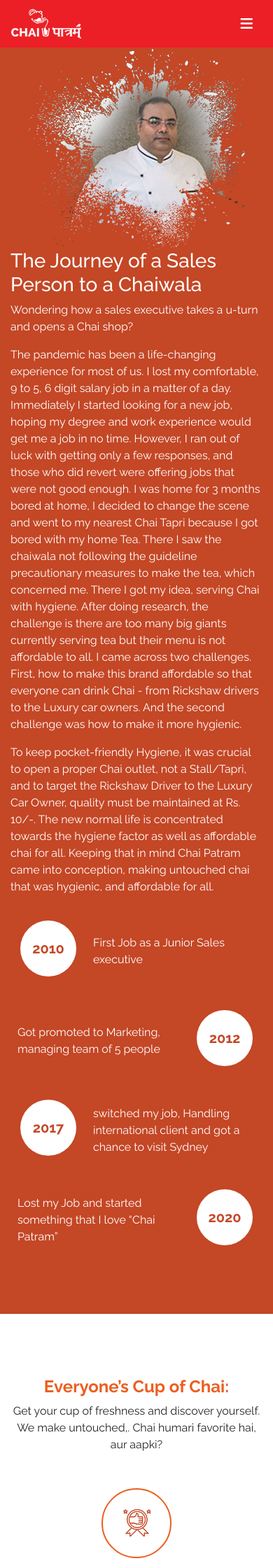
After one commit to Guru707/chai, a PHP site: page /about_us.html in a window 390 px wide. The commit adds this page. Shown: the top 2240 px of the page at 70% size. Run offline with PHP 8.4, Linux system fonts and the light colour scheme; some libraries are stand-ins or nearby versions.

Commit message:
add(about_us page) add about page and fix responsive issue

```diff
--- /dev/null
+++ b/about_us.html
@@ -0,0 +1,271 @@
+<!DOCTYPE html>
+<html lang="en">
+
+<head>
+   <meta charset="UTF-8">
+   <meta name="viewport" content="width=device-width, initial-scale=1.0">
+   <title>Chaipatram</title>
+
+   <link href="https://fonts.googleapis.com/css2?family=Raleway:wght@300;400;500;700;800&display=swap" rel="stylesheet">
+   <link rel="stylesheet" href="css/bootstrap.css">
+   <link rel="stylesheet" href="css/slick.css">
+   <link rel="stylesheet" href="css/slick-theme.css">
+   <link rel="stylesheet" href="css/fancybox.css">
+   <link rel="stylesheet" href="css/icons.css">
+   <link rel="stylesheet" href="css/style.css">
+</head>
+
+<body class="">
+   <header class="header-element mb-2" id="myHeader">
+      <div class="header_top">
+         <nav class="navbar navbar-expand-lg navbar-main">
+
+            <div class="container">
+               <a class="navbar-brand brand-logo" href="index.html"  data-page="anchor1">
+                  <img src="images/footer_logo.png"  class="img-responsive" />
+                  </a>
+               <button class="navbar-toggler text-white" type="button" id="toggle-btn" class="navbar-toggler" type="button">
+                  <i class="fas fa-bars"></i>
+               </button>
+               <div class="collapse navbar-collapse" id="navbarTogglerDemo01">
+                  <ul class="navbar-nav ml-auto mt-2 mt-lg-0" id="menu">
+                     <li class="nav-item ">
+                        <a class="nav-link" href="index.html" data-page="anchor1">Home</a>
+                     </li>
+                     <li class="nav-item">
+                        <a class="nav-link active" href="#" data-page="anchor2">Brand Story</a>
+                     </li>
+                     <li class="nav-item">
+                        <a class="nav-link " href="index.html#anchor3" data-page="anchor3">Stores </a>
+                     </li>
+                     <li class="nav-item">
+                        <a class="nav-link " href="index.html#anchor5" data-page="anchor5">Quote for Franchisee</a>
+                     </li>
+                  </ul>
+               </div>
+               <div class="side_bar">
+                  <a href="#" id="cross" class="text-white"><i class="fas fa-times"></i></a>
+                  <ul class="navbar-nav ml-auto mt-2 mt-lg-0" id="menu">
+                     <li class="nav-item ">
+                        <a class="nav-link " href="index.html" data-page="anchor1">Home</a>
+                     </li>
+                     <li class="nav-item">
+                        <a class="nav-link active" href="about_us.html">Brand Story</a>
+                     </li>
+                     <li class="nav-item">
+                        <a class="nav-link " href="index.html#anchor3" data-page="anchor3">Stores </a>
+                     </li>
+                     <li class="nav-item">
+                        <a class="nav-link " href="index.html#anchor5" data-page="anchor5">Quote for Franchisee</a>
+                     </li>
+                  </ul>
+               </div>
+            </div>
+         </nav>
+      </div>
+   </header>
+
+   <section class="about-element equal-p" id="anchor2">
+      <div class="container">
+         <div class="row">
+            <div class="col-lg-4 col-md-6">
+               <div class="about-img">
+                  <img src="images/owner.png" alt="" class="img-responsive">
+               </div>
+            </div>
+            <div class="col-lg-8 col-md-6">
+               <div class="about-content">
+                  <h3 class="text-white font-500">The Journey of a Sales Person to a Chaiwala</h3>
+                  <p class="text-white">Wondering how a sales executive takes a u-turn and opens a Chai shop? </p>
+                  <p class="text-white">The pandemic has been a life-changing experience for most of us. I lost my
+                     comfortable, 9 to 5, 6 digit salary job in a matter of a day. Immediately I started looking for a
+                     new job, hoping my degree and work experience would get me a job in no time. However, I ran out of
+                     luck with getting only a few responses, and those who did revert were offering jobs that were not
+                     good enough. I was home for 3 months bored at home, I decided to change the scene and went to my
+                     nearest Chai Tapri because I got bored with my home Tea. There I saw the chaiwala not following the
+                     guideline precautionary measures to make the tea, which concerned me. There I got my idea, serving
+                     Chai with hygiene. After doing research, the challenge is there are too many big giants currently
+                     serving tea but their menu is not affordable to all. I came across two challenges. First, how to
+                     make this brand affordable so that everyone can drink Chai - from Rickshaw drivers to the Luxury
+                     car owners. And the second challenge was how to make it more hygienic.</p>
+
+                  <p class="text-white">To keep pocket-friendly Hygiene, it was crucial to open a proper Chai outlet,
+                     not a Stall/Tapri, and to target the Rickshaw Driver to the Luxury Car Owner, quality must be
+                     maintained at Rs. 10/-. The new normal life is concentrated towards the hygiene factor as well as
+                     affordable chai for all. Keeping that in mind Chai Patram came into conception, making untouched
+                     chai that was hygienic, and affordable for all.</p>
+               </div>
+            </div>
+         </div>
+      </div>
+      <div class="yearly_work">
+         <div class="container">
+            <div class="row">
+               <div class="col-lg-3">
+                  <div class="yearly_box">
+                     <h5 class="yearly_circle"><span>2010</span></h5>
+                     <p class="text-white">First Job as a Junior Sales executive
+                     </p>
+                  </div>
+               </div>
+               <div class="col-md-3">
+                  <div class="yearly_box">
+                     <p class="text-white yearly-content-mid">Got promoted to Marketing, managing team of 5 people</p>
+                     <h5 class="yearly_circle"><span>2012</span></h5>
+                  </div>
+               </div>
+               <div class="col-md-3">
+                  <div class="yearly_box">
+                     <h5 class="yearly_circle"><span>2017</span></h5>
+                     <p class="text-white">switched my job, Handling international client and got a chance to visit
+                        Sydney
+                     </p>
+                  </div>
+               </div>
+               <div class="col-md-3">
+                  <div class="yearly_box">
+                     <p class="text-white yearly-content-mid">Lost my Job and started something that I love “Chai
+                        Patram”
+                     </p>
+                     <h5 class="yearly_circle"><span>2020</span></h5>
+                  </div>
+               </div>
+            </div>
+         </div>
+      </div>
+   </section>
+   <section class="equal  our_tea ">
+      <div class="">
+         <div class="container ">
+            <div class="heading-element text-center">
+               <h2 class="text-primary">Everyone’s Cup of Chai: </h2>
+               <p class="text-center">Get your cup of freshness and discover yourself. We make untouched,.
+                  Chai humari favorite hai, aur aapki? </p>
+            </div>
+            <div class="tea_feature">
+               <ul class="tea_feature_nav" id="myTab" role="tablist">
+                  <li class="tea_feature_list ">
+                     <span><img src="images/feature_1.png" alt="" /></span>
+                     <h4 class="">Pocket friendly</h4>
+                     <p>Affordable Chai made to ease everyone’s pockets.</p>
+                  </li>
+                  <li class="tea_feature_list ">
+                     <span><img src="images/feature_2.png" alt="" /></span>
+                     <h4>Untouched /Hygienic</h4>
+                     <p>Every Cup is made untouched, in the most hygienic process.</p>
+                  </li>
+                  <li class="tea_feature_list ">
+                     <span><img src="images/feature_3.png" alt="" /></span>
+                     <h4>100% Natural</h4>
+                     <p>Refreshing Taste with no added color or artificial ingredients.</p>
+                  </li>
+                  <li class="tea_feature_list ">
+                     <span><img src="images/feature_3.png" alt="" /></span>
+                     <h4>Consistent Taste</h4>
+                     <p>We believe in quality Chai for all our customers.</p>
+                  </li>
+                  <li class="tea_feature_list ">
+                     <span><img src="images/feature_4.png" alt="" /></span>
+                     <h4>Experienced Team</h4>
+                     <p>Each cup of Chai is made by our expert team.</p>
+                  </li>
+
+               </ul>
+
+
+            </div>
+         </div>
+      </div>
+   </section>
+
+
+   <footer class="">
+      <div class="footer_block equal-p">
+         <figure class="chai_leaves mb-0"><img src="images/chai_leaves.png" class="img-responsive"></figure>
+         <div class="container">
+            <img src="images/footer_logo.png">
+            <div class="row">
+               <div class="col-md-8">
+                  <div class="address-block ">
+                     <h3>Contact Us</h3>
+                     <ul>
+                        <li class="address-listing"><span class="icon-form"><i class="fas fa-map-marker-alt"
+                           aria-hidden="true"></i></span>Addres: Shop no 47 New MKT <span
+                        class="d-block">
+                        Tilak Nagar </span>
+                        New Delhi 110018</li>
+
+                  <li class="address-listing"><span class="icon-form"><i class="fas fa-phone-volume"
+                           aria-hidden="true"></i></span><a href="tel:+9111047037391" class="text-white">+91-11047037391</a></li>
+                        <li class="address-listing"><span class="icon-form"><i
+                                 class="far fa-envelope"></i></span>contact@chaipatram.com</li>
+                        <li class="address-listing"><span class="icon-form"><i class="fas fa-globe"></i></span>
+                           Chaipatram.com</li>
+                     </ul>
+                  </div>
+               </div>
+               <div class="col-md-4">
+                  <div class="social-block">
+                     <a href="#" class="social-icon"><i class="fab fa-facebook-f"></i></a>
+                     <a href="#" class="social-icon"><i class="fab fa-instagram"></i></a>
+                     <a href="#" class="social-icon"><i class="fab fa-youtube"></i></a>
+                  </div>
+               </div>
+            </div>
+         </div>
+
+      </div>
+      <div class="copyright-block">
+         <div class="container">
+            <p class="mb-0 font-700 copyright"> </p>
+         </div>
+      </div>
+   </footer>
+   <script src="https://polyfill.io/v3/polyfill.min.js?features=default"></script>
+   <script src="js/jquery-min.js"></script>
+   <script src="js/font-awesome.js"></script>
+   <script src="js/popper-min.js"></script>
+   <script src="js/bootstrap.js"></script>
+   <script src="js/gsap.min.js"></script>
+   <script src="js/ScrollTrigger.min.js"></script>
+   <script src="js/fancybox.js"></script>
+   <script src="js/slick.js"></script>
+   <script src="js/accordion.js"></script>
+   <script src="js/custom.js"></script>
+   <script>
+      $(document).ready(function () {
+
+         let year = new Date().getFullYear();
+         let copyrightText = ` Chai Patram  - ${year} All Rights Reserved`;
+         $(".copyright").html(copyrightText);
+
+         //open container and populate data when clicked on icon
+         $(".map_block area").on("click", function (e) {
+            e.preventDefault();
+            let parentOffset = $(".map_element").offset();
+            var relX = e.pageX - parentOffset.left;
+            var relY = e.pageY - parentOffset.top;
+            let content = `<img src="images/chai_store.jpg" class="img-responsive"><div class="pop_content"><h4>Chai Patram Tilak Nagar</h4><p class="mb-0">105,basement Level<span class="d-block">Behind Metro Station tilak nagar</span>Tilak Nagar, Delhi - 110018</p></div>`;
+            $("#pop-box").html(content).show().css({ top: relY, left: relX });
+
+         });
+
+         //close popup when clicked outside
+         $(document).mouseup(function (e) {
+            var container = $("#pop-box");
+
+            if (!container.is(e.target) // if the target of the click isn't the container...
+               && container.has(e.target).length === 0) // ... nor a descendant of the container
+            {
+               container.hide();
+
+            }
+
+         });
+
+      });
+
+   </script>
+</body>
+
+</html>
--- a/css/style.css
+++ b/css/style.css
@@ -148,6 +148,9 @@
 .map_block {
    display: none;
 }
+.mobile_device{
+    display: block;
+}
 @media(min-width:767px){
     .map_block {
         z-index: 9;
@@ -156,6 +159,10 @@
     height: 100%;
     display: flex;
     align-items: center;
+    overflow: hidden;
+    }
+    .mobile_device{
+        display: none;
     }
 }
 /* .map_block img{
@@ -460,6 +467,16 @@
 }
 .about-element{
     background-color: #c44726;
+}
+.about-img
+{
+    text-align: center;
+}
+@media(min-width:767px){
+    .about-img
+    {
+        text-align: left;
+    }
 }
 .yearly_box{
 
@@ -1003,7 +1020,6 @@
     background-color:transparent;
     border:1px solid #edb221;
     color:#edb221;
-    font-size:16px;
 }
 
 .copyright-block{
```
Also changed, not shown: index.html (+17 -30 lines), js/custom.js (+0 -29 lines).
